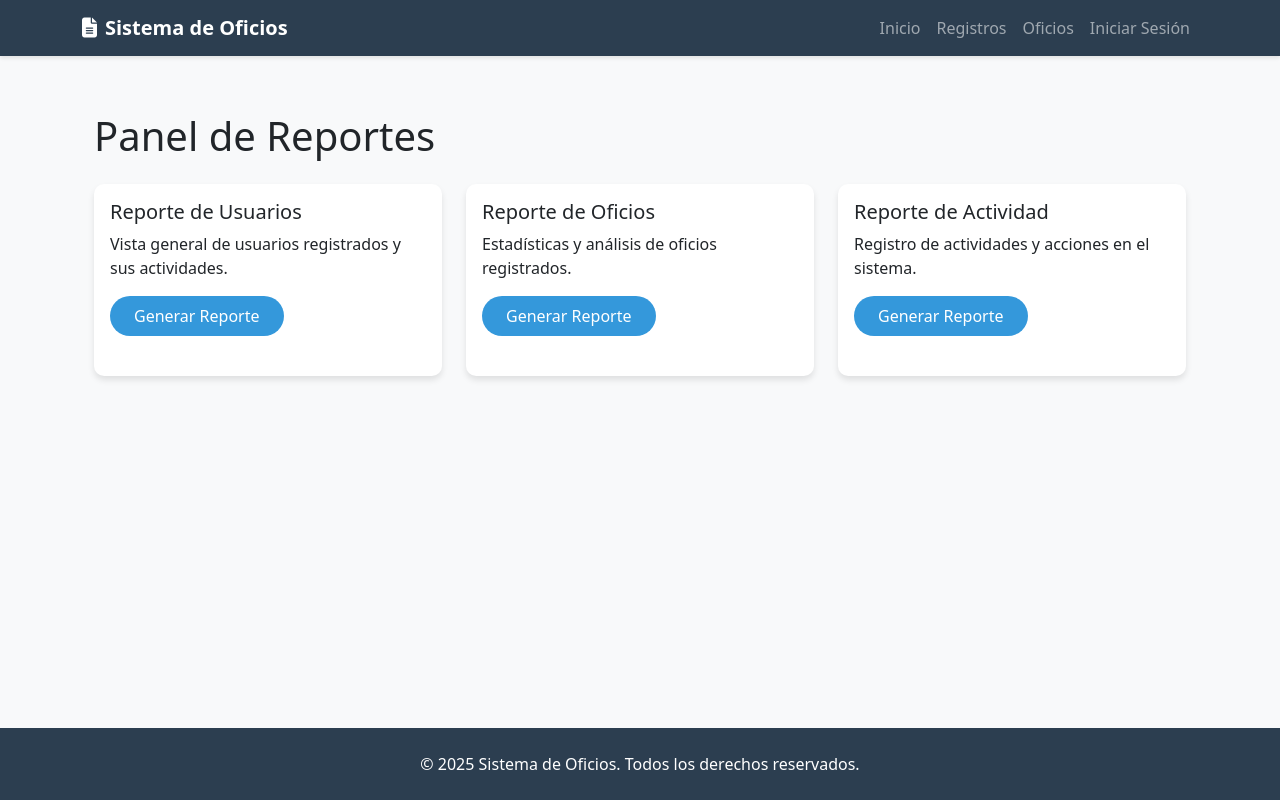
After one commit to gustavo180591/oficio2, a Symfony app: template templates/reporte/index.html.twig in a window 1280 px wide. The commit adds this page. Run offline with Twig, Linux system fonts and the light colour scheme; the template is opened without the code that fills it, so the values that code supplies are empty; some libraries are stand-ins or nearby versions.

Commit message:
feat: add admin-only reports section with restricted access

```diff
--- a/templates/base.html.twig
+++ b/templates/base.html.twig
@@ -110,6 +110,11 @@
                     <li class="nav-item">
                         <a class="nav-link" href="{{ path('app_oficio') }}">Oficios</a>
                     </li>
+                    {% if is_granted('ROLE_ADMIN') %}
+                        <li class="nav-item">
+                            <a class="nav-link" href="{{ path('app_reportes') }}">Reportes</a>
+                        </li>
+                    {% endif %}
                     {% if app.user %}
                         <li class="nav-item">
                             <a class="nav-link" href="{{ path('app_logout') }}">Cerrar Sesión</a>
--- /dev/null
+++ b/templates/reporte/index.html.twig
@@ -0,0 +1,45 @@
+{% extends 'base.html.twig' %}
+
+{% block title %}Reportes - Sistema de Oficios{% endblock %}
+
+{% block body %}
+    <div class="container">
+        <div class="row">
+            <div class="col-12">
+                <h1 class="mb-4">Panel de Reportes</h1>
+
+                <div class="row">
+                    <div class="col-md-4 mb-4">
+                        <div class="card h-100">
+                            <div class="card-body">
+                                <h5 class="card-title">Reporte de Usuarios</h5>
+                                <p class="card-text">Vista general de usuarios registrados y sus actividades.</p>
+                                <a href="#" class="btn btn-primary">Generar Reporte</a>
+                            </div>
+                        </div>
+                    </div>
+
+                    <div class="col-md-4 mb-4">
+                        <div class="card h-100">
+                            <div class="card-body">
+                                <h5 class="card-title">Reporte de Oficios</h5>
+                                <p class="card-text">Estadísticas y análisis de oficios registrados.</p>
+                                <a href="#" class="btn btn-primary">Generar Reporte</a>
+                            </div>
+                        </div>
+                    </div>
+
+                    <div class="col-md-4 mb-4">
+                        <div class="card h-100">
+                            <div class="card-body">
+                                <h5 class="card-title">Reporte de Actividad</h5>
+                                <p class="card-text">Registro de actividades y acciones en el sistema.</p>
+                                <a href="#" class="btn btn-primary">Generar Reporte</a>
+                            </div>
+                        </div>
+                    </div>
+                </div>
+            </div>
+        </div>
+    </div>
+{% endblock %}
```
Also changed, not shown: src/Controller/ReporteController.php (added, +20 -0 lines), templates/home/index.html.twig (+9 -17 lines), 1 other file.
